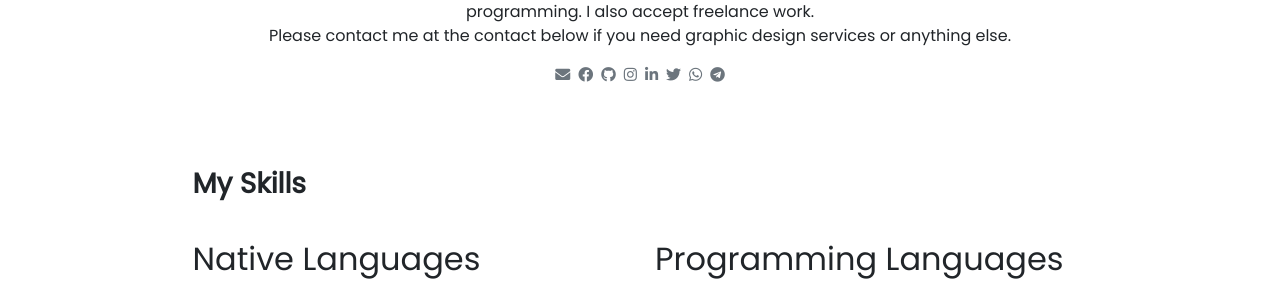
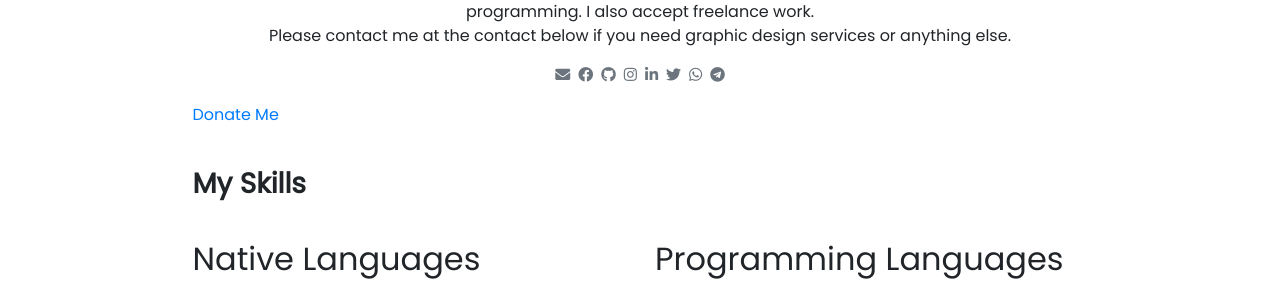
Before and after one commit to ajisetiawan716/ajisetiawan716.github.io, a Jekyll site: the page built from pages/about.md, in a window 1280 px wide and 900 px high. Shown: the part 433-727 px from the top of the window. Built offline with Jekyll 4.4.1, drawn with Linux system fonts in a browser that asks for light colours; nearby versions of some CDN libraries; emoji names are drawn with the system emoji font.

Commit message:
Update about.md

```diff
--- a/pages/about.md
+++ b/pages/about.md
@@ -16,6 +16,7 @@ I am a student at <b>STIES Putera Bangsa Tegal</b> with a study focus in Islamic
 </p>
 
 <p class="text-center"> {% include social.html %} </p>
+[Donate Me](#){:.buttonmodal}
 <br>
 <br>
 ### **My Skills**
```
